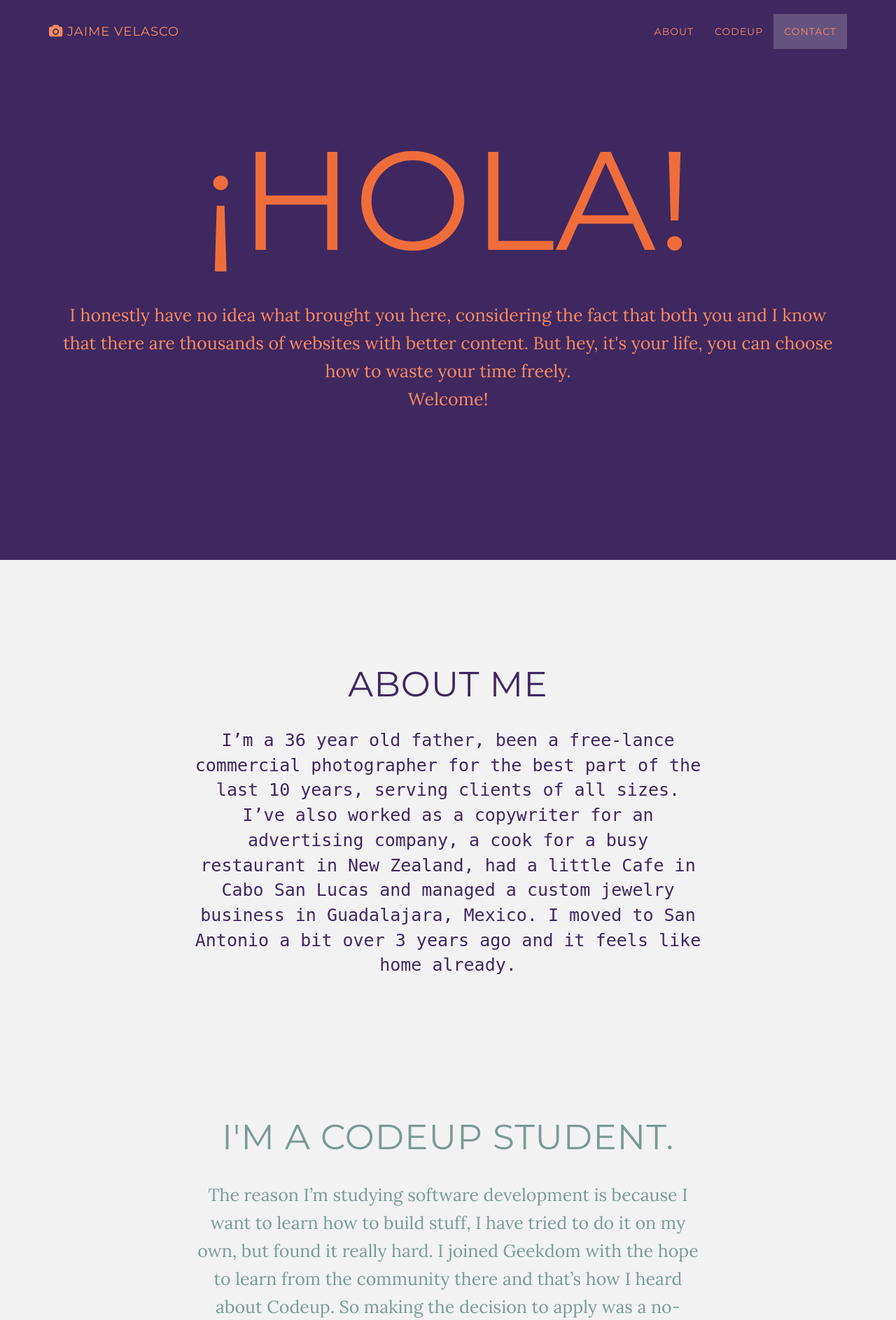
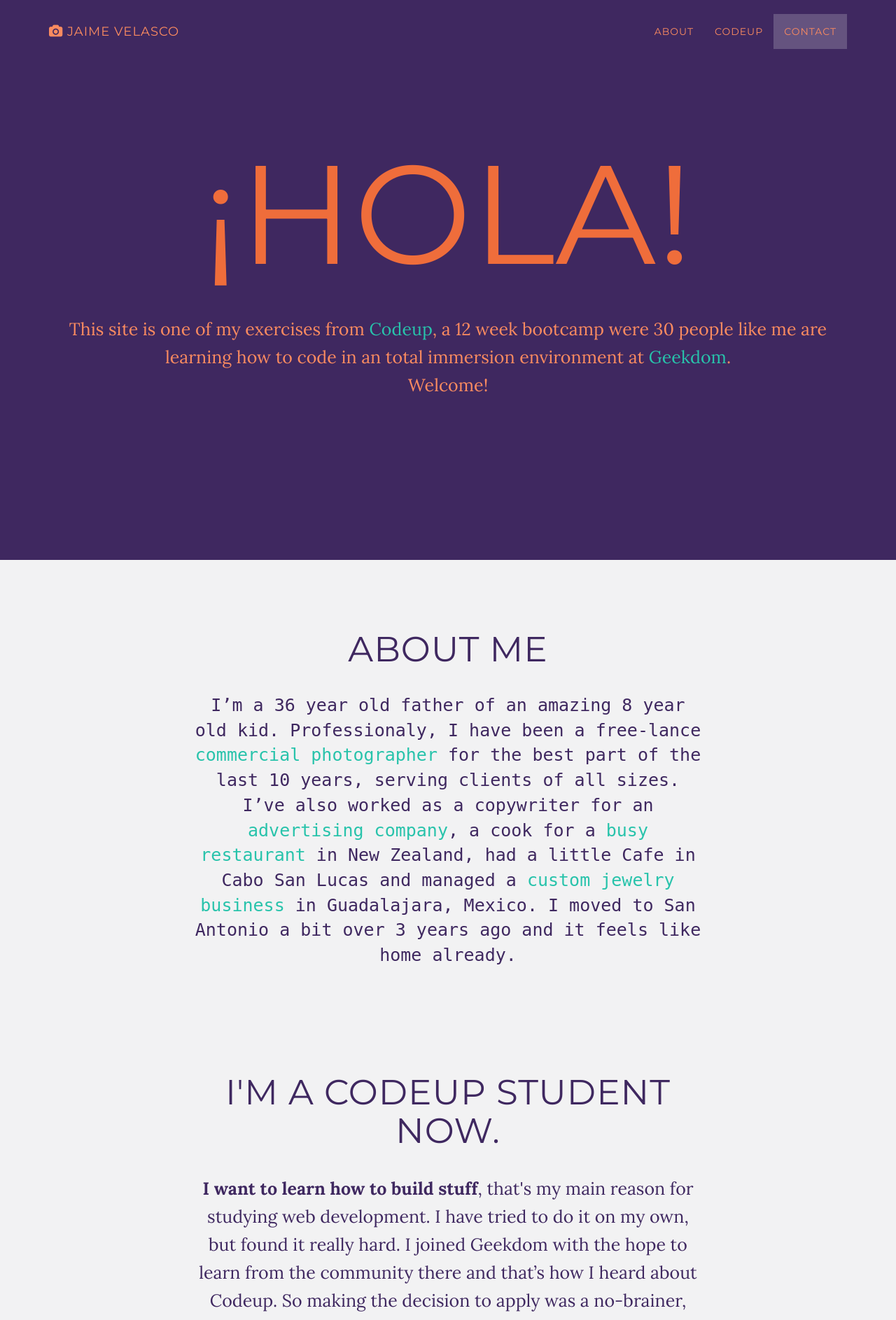
Before and after one commit to JaimeVelasco/codeup.dev, a PHP site: page / in a window 1280 px wide. Shown: the top 1886 px of the page at 70% size. Run offline with PHP 8.4, Linux system fonts and the light colour scheme; some libraries are stand-ins or nearby versions.

Commit message:
Took out dummy content and changed  some styling.

```diff
--- a/public/css/grayscale.css
+++ b/public/css/grayscale.css
@@ -50,7 +50,7 @@ a {
 a:hover,
 a:focus {
     text-decoration: none;
-    color: #176e61;
+    color: #3F2860;
 }
 
 .light {
@@ -253,7 +253,7 @@ font-family: 'Helvetica Neue',Helvetica, sans-serif;
 line-height: 1em;
 color: #3f2860;
 font-weight:bold;
-font-size: 108px;
+font-size: 108px    ;
 text-shadow:0px 0px 0 rgb(22,-1,55),-1px 1px 0 rgb(11,-12,44),-2px 2px 0 rgb(1,-22,34),-3px 3px 0 rgb(-10,-33,23),-4px 4px 0 rgb(-21,-44,12),-5px 5px 0 rgb(-32,-55,1),-6px 6px 0 rgb(-42,-65,-9),-7px 7px 0 rgb(-53,-76,-20),-8px 8px 0 rgb(-64,-87,-31),-9px 9px 0 rgb(-75,-98,-42),-10px 10px 0 rgb(-86,-109,-53),-11px 11px 0 rgb(-96,-119,-63),-12px 12px 0 rgb(-107,-130,-74),-13px 13px 0 rgb(-118,-141,-85), -14px 14px 0 rgb(-129,-152,-96),-15px 15px 14px rgba(0,0,0,0.7),-15px 15px 1px rgba(0,0,0,0.5),0px 0px 14px rgba(0,0,0,.2);}
 
 
@@ -263,7 +263,7 @@ text-shadow:0px 0px 0 rgb(22,-1,55),-1px 1px 0 rgb(11,-12,44),-2px 2px 0 rgb(1,-
     height: auto;
     padding: 50px 0;
     font-size: 40px;
-    color: #7A9A95;
+    color: #3F2860;
     font-weight: 200;
     background-color: #f2f2f3;
     -webkit-background-size: cover;
@@ -278,9 +278,9 @@ text-shadow:0px 0px 0 rgb(22,-1,55),-1px 1px 0 rgb(11,-12,44),-2px 2px 0 rgb(1,-
     margin-top: 100px;
 }
 
-@media(min-width:767px) {
+@media(min-width: 727px) {
     .content-section {
-        padding-top: 150px;
+        padding-top: 100px;
     }
 
     .download-section {
--- a/public/index.html
+++ b/public/index.html
@@ -64,7 +64,7 @@
                 <div class="intro">
                     <div class="col-md-12">
                         <h1 class="brand-heading">¡Hola!</h1>
-                        <p class="intro-text">I honestly have no idea what brought you here, considering the fact that both you and I know that there are thousands of websites with better content. But hey, it's your life, you can choose how to waste your time freely. <br/>Welcome!</p>
+                        <p class="intro-text">This site is one of my exercises from <a href="http://codeup.com">Codeup</a></li>, a 12 week bootcamp were 30 people like me are learning how to code in an total immersion environment at <a href="http://geekdom.com/san-antonio">Geekdom</a></li>. <br/>Welcome!</p>
                             </a>
                         </div>
                     </div>
@@ -77,7 +77,7 @@
         <div class="Row">
             <div class="col-lg-8 col-lg-offset-2">
                 <h1>About me</h1>
-                <tt>I’m a 36 year old father, been a free-lance commercial photographer for the best part of the last 10 years, serving clients of all sizes. I’ve also worked as a copywriter for an advertising company, a cook for a busy restaurant  in New Zealand, had a little Cafe in Cabo San Lucas and managed a custom jewelry business in Guadalajara, Mexico. I moved to San Antonio a bit over 3 years ago and it feels like home already.</tt>
+                <tt>I’m a 36 year old father of an amazing 8 year old kid. Professionaly, I have been a free-lance <a href="http://photojv.com/">commercial photographer</a></li> for the best part of the last 10 years, serving clients of all sizes. I’ve also worked as a copywriter for an <a href="http://www.adler-ce.com/">advertising company</a></li>, a cook for a <a href="http://www.limon.co.nz/">busy restaurant</a></li> in New Zealand, had a little Cafe in Cabo San Lucas and managed a <a href="http://www.elja.mx/">custom jewelry business</a></li> in Guadalajara, Mexico. I moved to San Antonio a bit over 3 years ago and it feels like home already.</tt>
             </div>
         </div>
     </section>
@@ -86,8 +86,8 @@
         <div class="download-section">
             <div class="container">
                 <div class="col-lg-8 col-lg-offset-2">
-                    <h1>I'm a Codeup Student.</h1>
-                    <p>The reason I’m studying software development is because I want to learn how to build stuff, I have tried to do it on my own, but found it really hard. I joined Geekdom with the hope to learn from the community there and that’s how I heard about Codeup.  So making the decision to apply was a no-brainer, convincing my girlfriend that I was going to quit my job and then not get another for a few months proved to be a lot harder. But honestly, this feels really good. And, who knows?, maybe this turns out to be one of the best decisions I’ve made.</p>
+                    <h1>I'm a Codeup Student now.</h1>
+                    <p><strong>I want to learn how to build stuff</strong>, that's my main reason for studying web development. I have tried to do it on my own, but found it really hard. I joined Geekdom with the hope to learn from the community there and that’s how I heard about Codeup.  So making the decision to apply was a no-brainer, convincing my girlfriend that I was going to quit my job and then not get another for a few months proved to be a lot harder. But honestly, this feels really good. And, who knows?, maybe this turns out to be one of the best decisions I’ve made.</p>
                     <a href="http://www.codeup.com" class="btn btn-default btn-lg">Check out CodeUp, its awesome.</a>
                 </div>
             </div>
```
